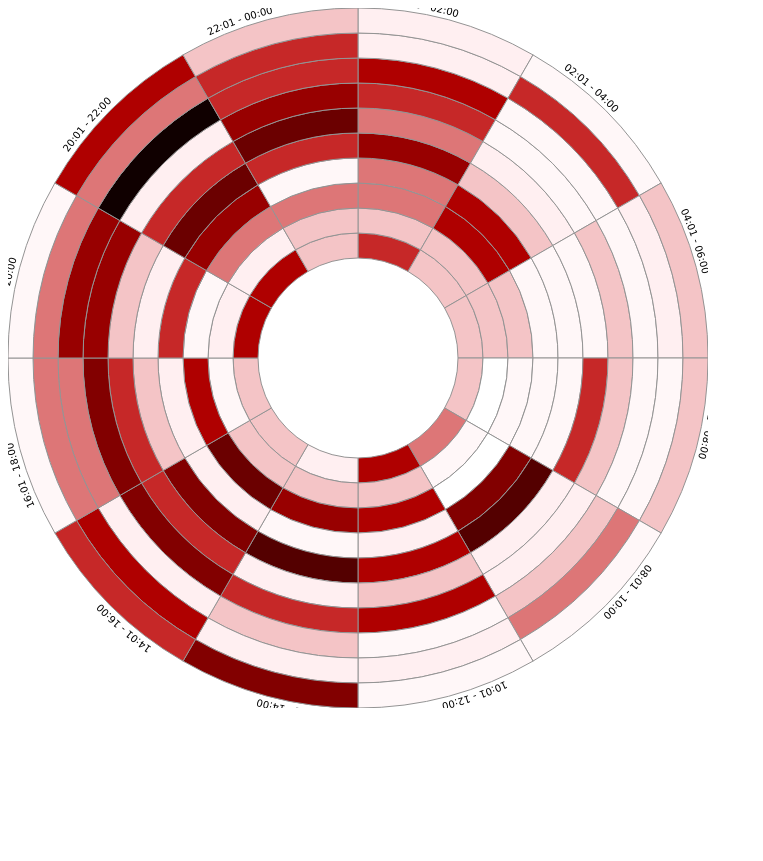
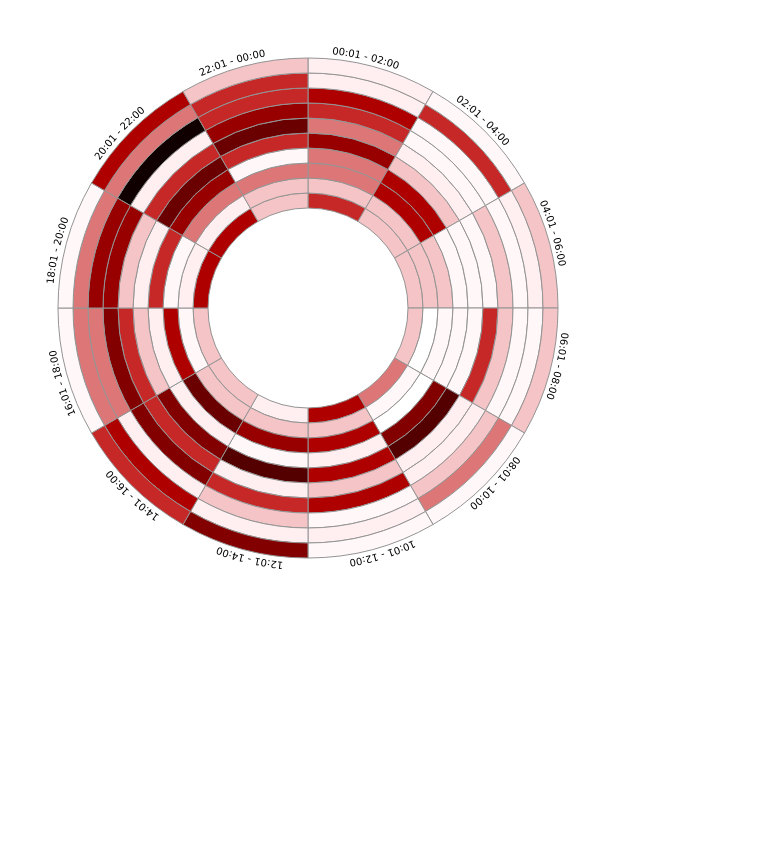
Before and after one commit to jolenelo/jolenelo.github.io, a plain HTML site: page F_YvH.html in a window 1280 px wide. Shown: the whole page, without its empty margins (0-763 px from the left). Drawn offline with nearby package versions, Linux system fonts and the light colour scheme.

Commit message:
Update F_YvH.html

```diff
--- a/F_YvH.html
+++ b/F_YvH.html
@@ -77,10 +77,10 @@
     function loadCircularHeatMap(dataset, dom_element_to_append_to, radial_labels, segment_labels) {
 
       var margin = {
-        top: 0,
-        right: 0,
-        bottom: 0,
-        left: 0
+        top: 50,
+  right: 50,
+  bottom: 50,
+  left: 50
       };
 
       var width = 700 - margin.left - margin.right;
```
